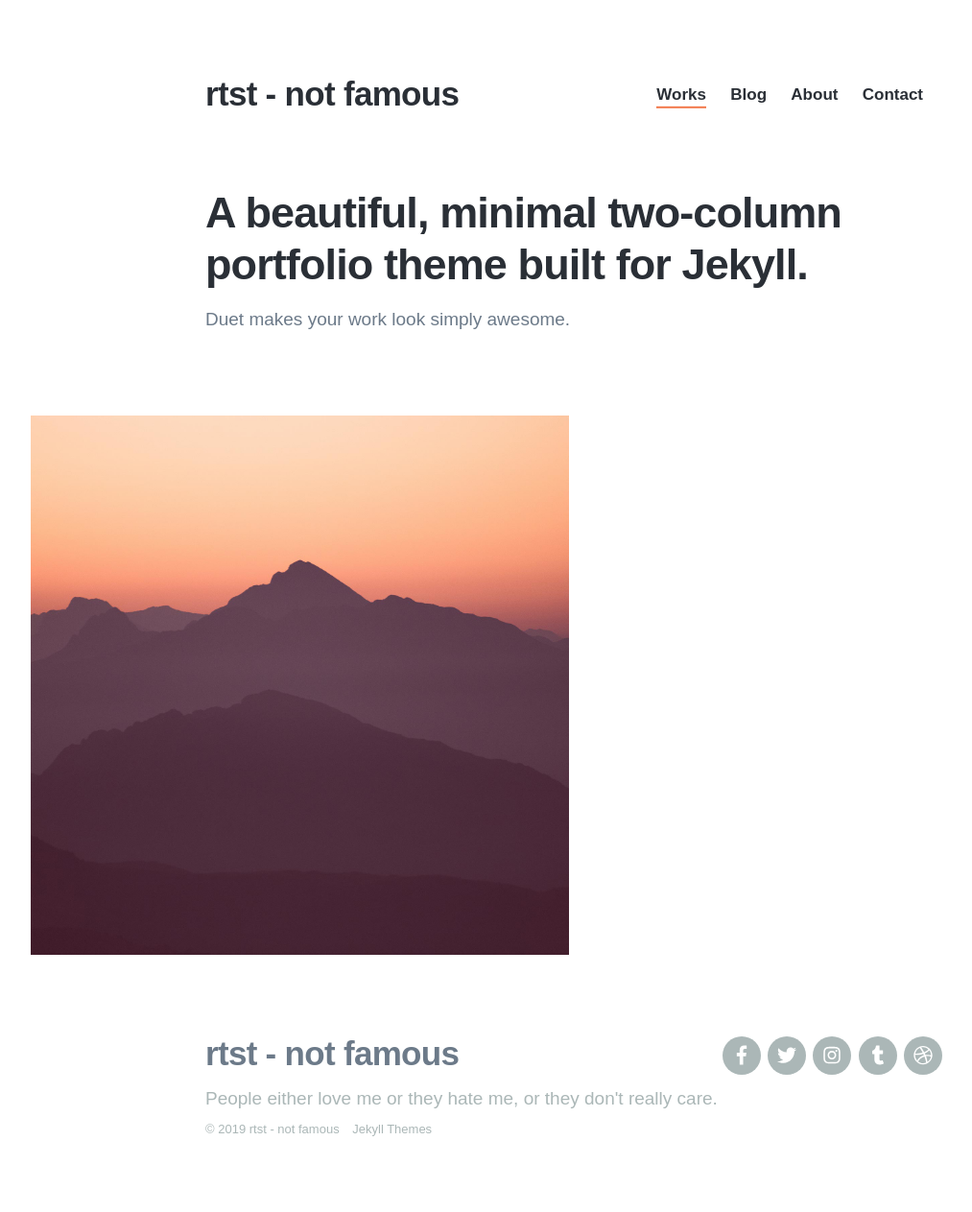
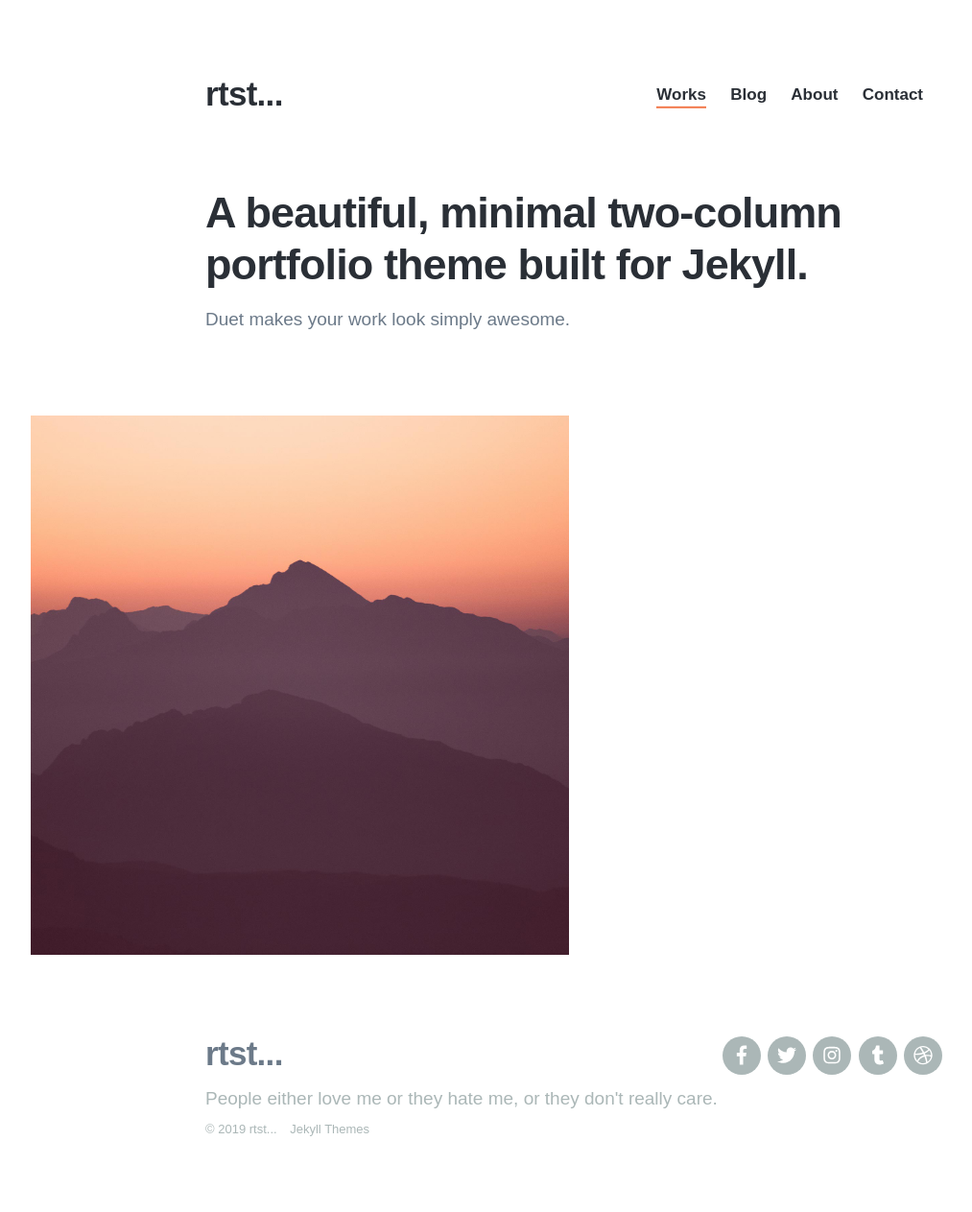
Before and after one commit to rt-st/website, a Jekyll site: the page built from index.html, in a window 1280 px wide. Shown: the whole page at 96% size, without its empty margins (42-1055 px from the left). Built offline with Jekyll 4.4.1, drawn with Linux system fonts in a browser that asks for light colours; nearby versions of some CDN libraries; some web fonts are replaced.

Commit message:
more changes

```diff
--- a/_data/settings.yml
+++ b/_data/settings.yml
@@ -1,5 +1,5 @@
 basic_settings:
-  site_title: rtst - not famous
+  site_title: rtst...
   favicon_image: /images/favicon.png
 
 header_settings:
```
Also changed, not shown: 10 other files.
